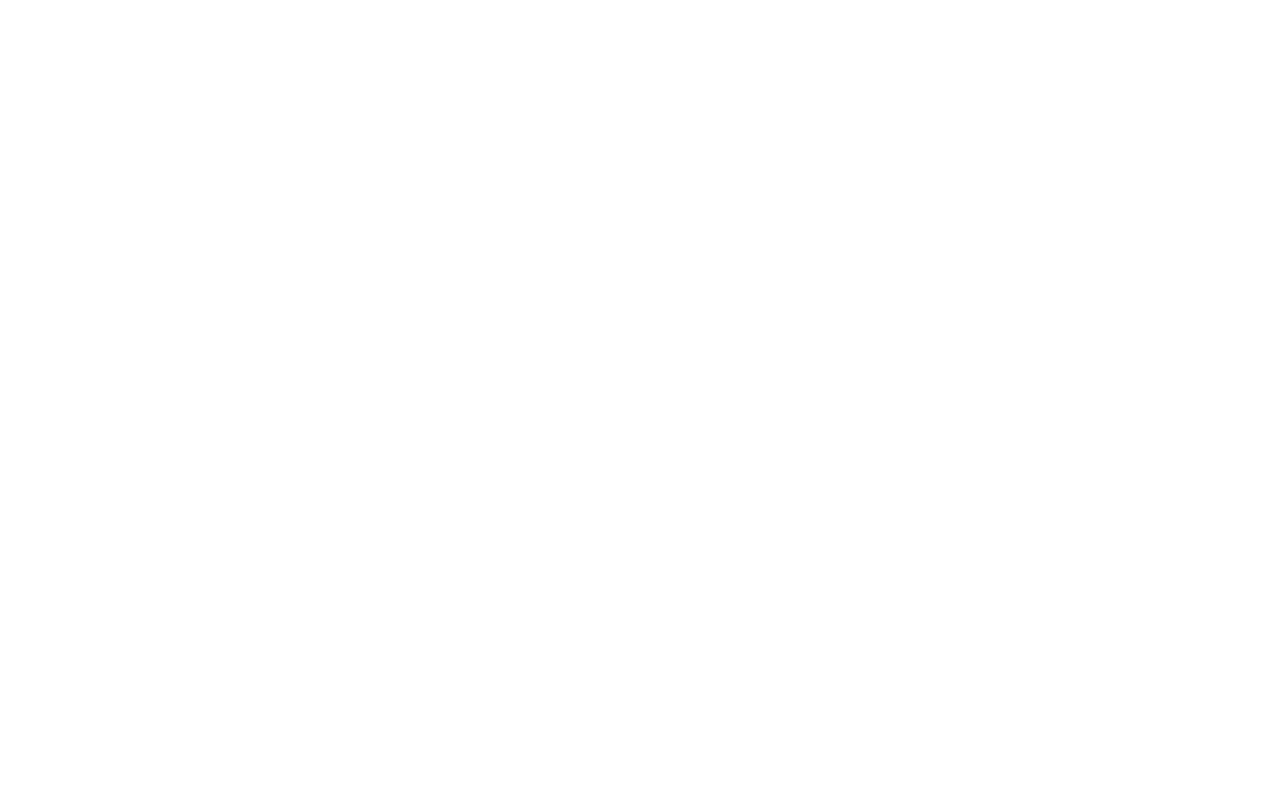
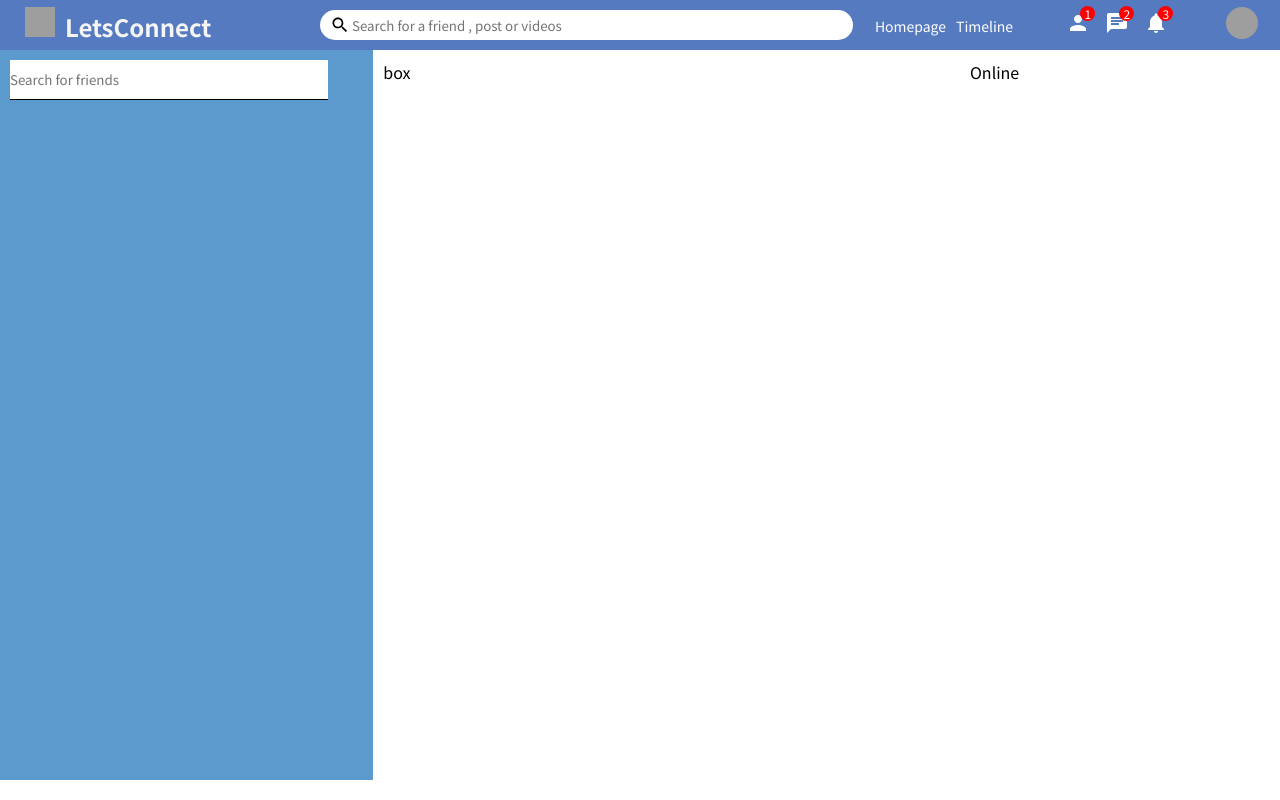
Before and after one commit to siddharthgusain/LetsConnect, a React (Create React App) app in the folder client/: page /messenger in a window 1280 px wide. Built offline with nearby package versions, Linux system fonts and the light colour scheme; sample sign-in values are in the browser's storage.

Commit message:
added messenger component startup

```diff
--- a/client/src/App.js
+++ b/client/src/App.js
@@ -12,6 +12,7 @@
 } from "react-router-dom";
 
 import { AuthContext } from './context/AuthContext';
+import Messenger from './pages/messenger/Messenger';
 
 function App() {
 
@@ -23,11 +24,14 @@
         <Route exact path="/">
             { user ? <Home /> : <Register />}
         </Route>
-        <Route exact path="/login">
+        <Route path="/login">
           { user ? <Redirect to="/" /> : <Login /> }
         </Route>
-        <Route exact path="/register">
+        <Route  path="/register">
         { user ? <Redirect to="/" /> : <Register />}
+         </Route>
+         <Route  path="/messenger">
+        { !user ? <Redirect to="/" /> : <Messenger />}
          </Route>
         <Route path="/profile/:username">
             <Profile />
--- /dev/null
+++ b/client/src/pages/messenger/Messenger.jsx
@@ -0,0 +1,27 @@
+import './messenger.css';
+import Topbar from '../../components/topbar/Topbar';
+
+export default function Messenger() {
+    return (
+        <>
+            <Topbar />
+            <div className="messenger">
+                <div className="chatMenu">
+                    <div className="chatMenuWrapper">
+                        <input placeholder = "Search for friends" className="chatMenuInput" />
+                    </div>
+                </div>
+                <div className="chatBox">
+                    <div className="chatBoxWrapper">
+                        box
+                    </div>
+                </div>
+                <div className="chatOnline">
+                    <div className="chatOnlineWrapper">
+                        Online
+                    </div>
+                </div>
+            </div>
+        </>
+    )
+}
--- /dev/null
+++ b/client/src/pages/messenger/messenger.css
@@ -0,0 +1,30 @@
+.messenger{
+    height: calc(100vh - 70px);
+    display: flex;
+}
+
+.chatMenu{
+    flex: 3.5;
+    background-color: rgb(92, 154, 205);
+}
+
+.chatMenuInput{
+    width: 90%;
+    padding: 10px 0;
+    border: none;
+    border-bottom: 1px solid black;
+
+}
+
+.chatBox{
+    flex: 5.5;
+}
+
+.chatOnline{
+    flex: 3;
+}
+
+.chatMenuWrapper, .chatBoxWrapper, .chatOnlineWrapper{
+    padding: 10px;
+    height: 100%;
+}
```
